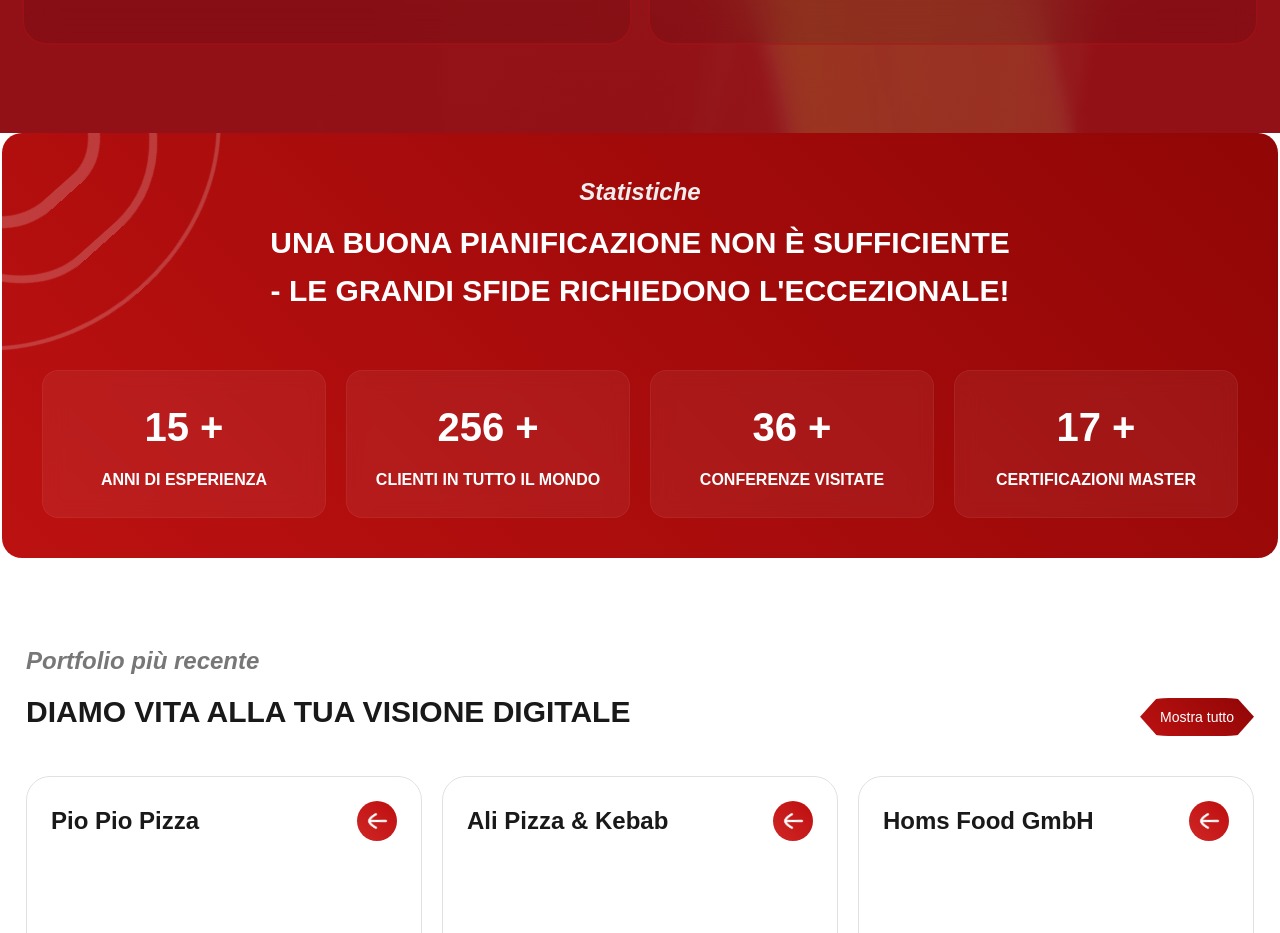
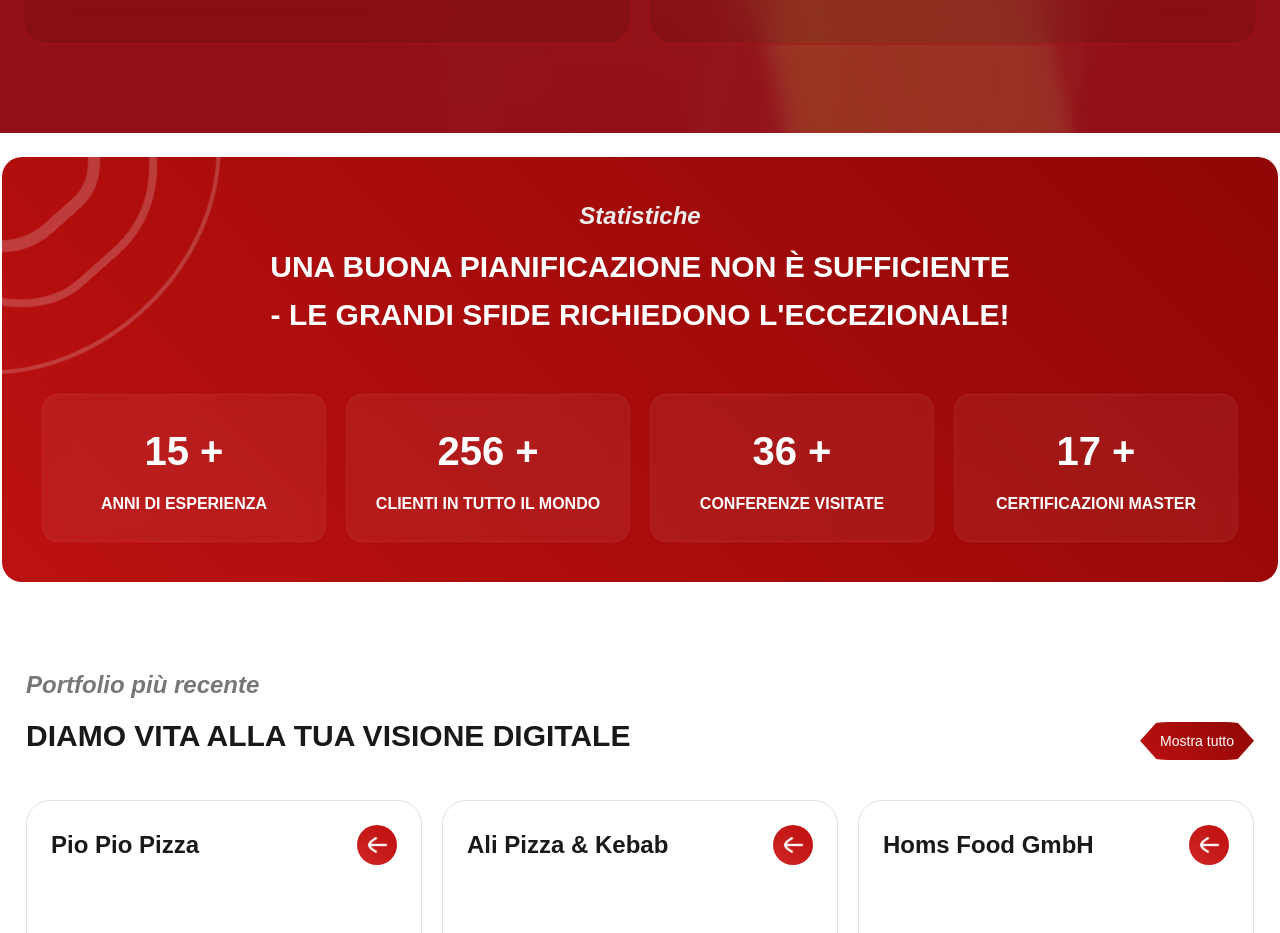
Before and after one commit to AbdelrahmanKhaaled/web_technology_app, a React (Vite) app: page / in a window 1280 px wide. Shown: the part 3043-3976 px from the top of the page. Built offline with nearby package versions, Linux system fonts and the light colour scheme; a web font is replaced by a local one.

Commit message:
Update Statistics.css

```diff
--- a/src/styles/LandingPage/Statistics.css
+++ b/src/styles/LandingPage/Statistics.css
@@ -2,7 +2,7 @@
     background-color: var(--whiteColor);
     z-index: 2;
     position: relative;
-    padding-bottom: 24px;
+    padding: 24px 0px;
 }
 
 .stats .container {
```
